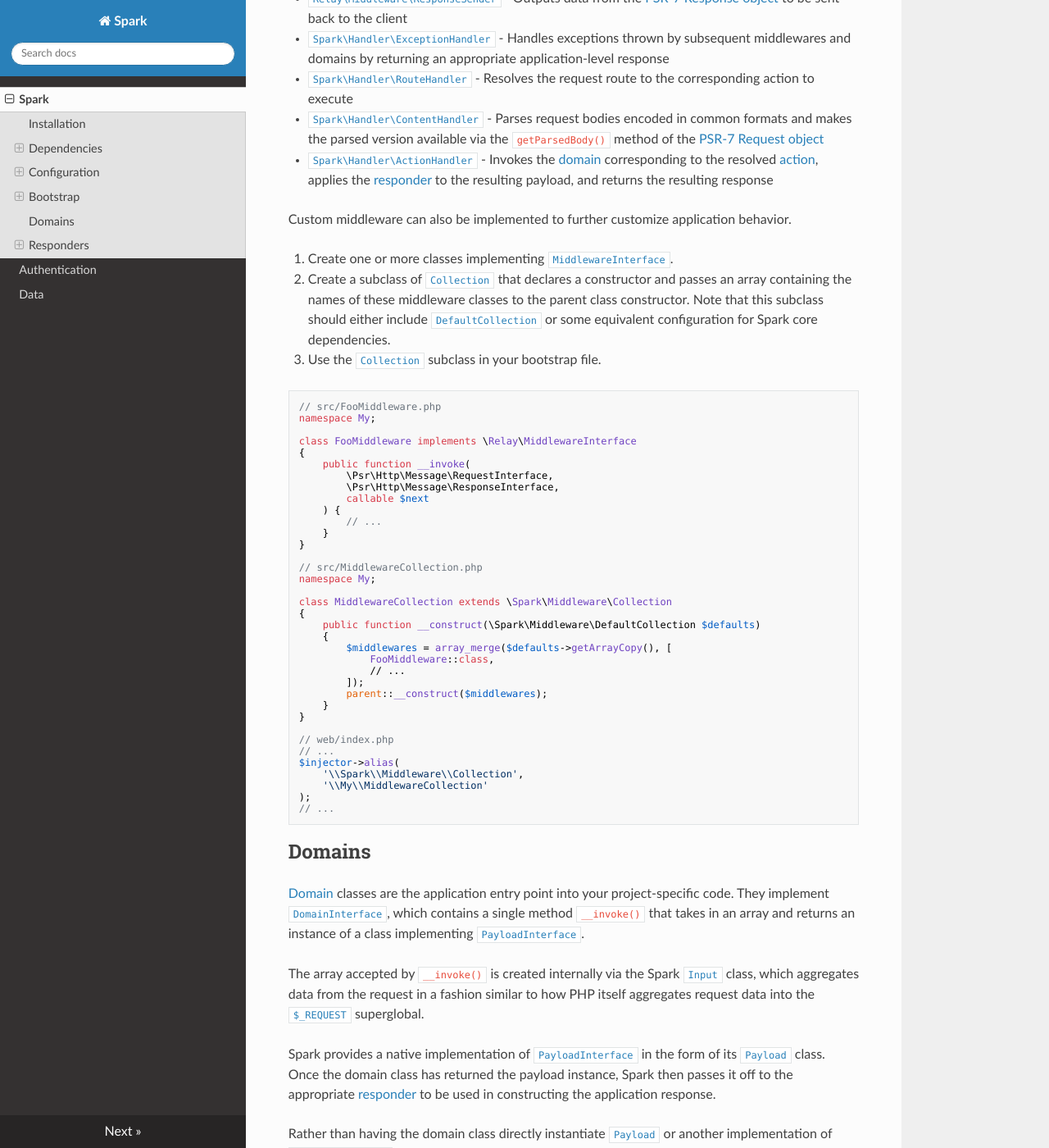
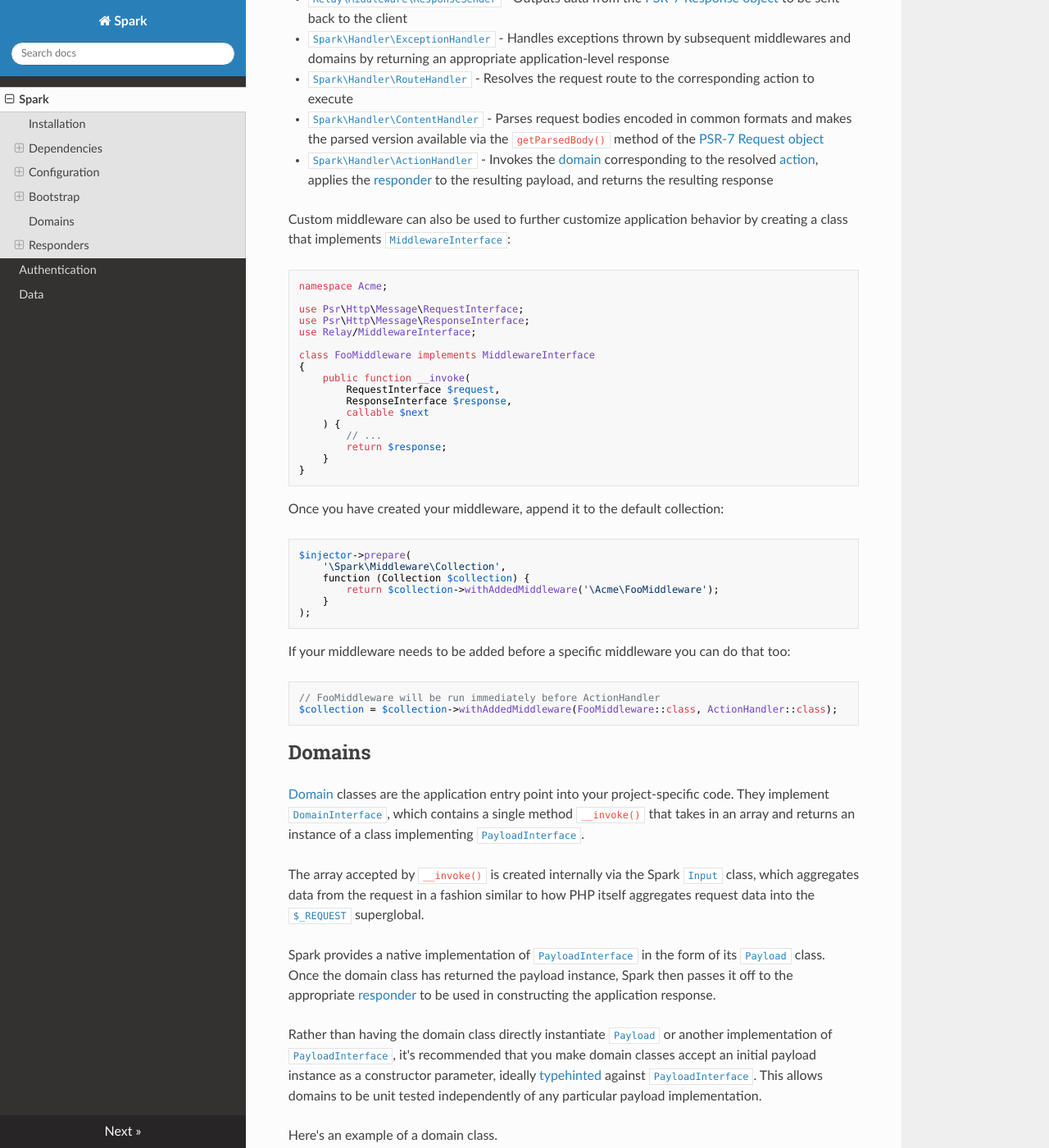
Before and after one commit to equip/framework, an MkDocs documentation site: the page built from docs/index.md, in a window 1280 px wide and 1400 px high, scrolled down 7354 px. Shown: the whole window at 82% size. Built offline with MkDocs 1.6.1, drawn with Linux system fonts in a browser that asks for light colours; nearby versions of some CDN libraries; old or Windows-style settings are respelled for this version of MkDocs.

Commit message:
Allow middleware to be added to collections
Often it is necessary to add middleware to an existing set and
sometimes it needs to be placed specifically. Creating a whole new
collection is often tedious and can be easily abstracted.

Fixes #79

````diff
--- a/docs/index.md
+++ b/docs/index.md
@@ -322,49 +322,44 @@ Here is a list of middlewares recommended for use in most Spark applications, as
 * [`Spark\Handler\ContentHandler`](https://github.com/sparkphp/spark/blob/master/src/Handler/ContentHandler.php) - Parses request bodies encoded in common formats and makes the parsed version available via the `getParsedBody()` method of the [PSR-7 Request object](https://github.com/php-fig/http-message/blob/master/src/ServerRequestInterface.php)
 * [`Spark\Handler\ActionHandler`](https://github.com/sparkphp/spark/blob/master/src/Handler/ActionHandler.php) - Invokes the [domain](https://github.com/pmjones/adr#model-vs-domain) corresponding to the resolved [action](https://github.com/pmjones/adr#controller-vs-action), applies the [responder](https://github.com/pmjones/adr#view-vs-responder) to the resulting payload, and returns the resulting response
 
-Custom middleware can also be implemented to further customize application behavior.
-
-1. Create one or more classes implementing [`MiddlewareInterface`](https://github.com/relayphp/Relay.Relay/blob/master/src/MiddlewareInterface.php).
-2. Create a subclass of [`Collection`](https://github.com/sparkphp/spark/blob/master/src/Middleware/Collection.php) that declares a constructor and passes an array containing the names of these middleware classes to the parent class constructor. Note that this subclass should either include [`DefaultCollection`](https://github.com/sparkphp/spark/blob/master/src/Middleware/DefaultCollection.php) or some equivalent configuration for Spark core dependencies.
-3. Use the [`Collection`](https://github.com/sparkphp/spark/blob/master/src/Middleware/Collection.php) subclass in your bootstrap file.
+Custom middleware can also be used to further customize application behavior by creating a class that implements [`MiddlewareInterface`](https://github.com/relayphp/Relay.Relay/blob/master/src/MiddlewareInterface.php):
 
 ```php
-// src/FooMiddleware.php
-namespace My;
+namespace Acme;
 
-class FooMiddleware implements \Relay\MiddlewareInterface
+use Psr\Http\Message\RequestInterface;
+use Psr\Http\Message\ResponseInterface;
+use Relay/MiddlewareInterface;
+
+class FooMiddleware implements MiddlewareInterface
 {
     public function __invoke(
-        \Psr\Http\Message\RequestInterface,
-        \Psr\Http\Message\ResponseInterface,
+        RequestInterface $request,
+        ResponseInterface $response,
         callable $next
     ) {
         // ...
+        return $response;
     }
 }
+```
 
-// src/MiddlewareCollection.php
-namespace My;
+Once you have created your middleware, append it to the default collection:
 
-class MiddlewareCollection extends \Spark\Middleware\Collection
-{
-    public function __construct(\Spark\Middleware\DefaultCollection $defaults)
-    {
-        $middlewares = array_merge($defaults->getArrayCopy(), [
-            FooMiddleware::class,
-            // ...
-        ]);
-        parent::__construct($middlewares);
+```php
+$injector->prepare(
+    '\Spark\Middleware\Collection',
+    function (Collection $collection) {
+        return $collection->withAddedMiddleware('\Acme\FooMiddleware');
     }
-}
+);
+```
 
-// web/index.php
-// ...
-$injector->alias(
-    '\\Spark\\Middleware\\Collection',
-    '\\My\\MiddlewareCollection'
-);
-// ...
+If your middleware needs to be added before a specific middleware you can do that too:
+
+```php
+// FooMiddleware will be run immediately before ActionHandler
+$collection = $collection->withAddedMiddleware(FooMiddleware::class, ActionHandler::class);
 ```
 
 ## Domains
````
Also changed, not shown: 2 other files.
